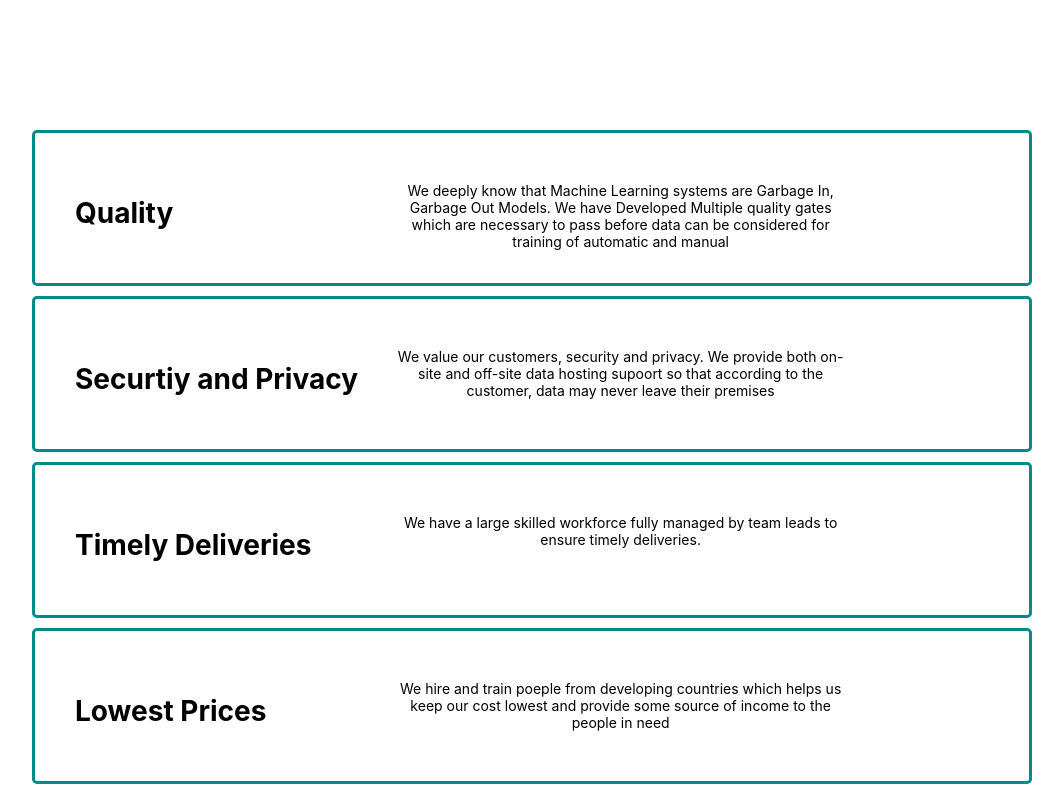
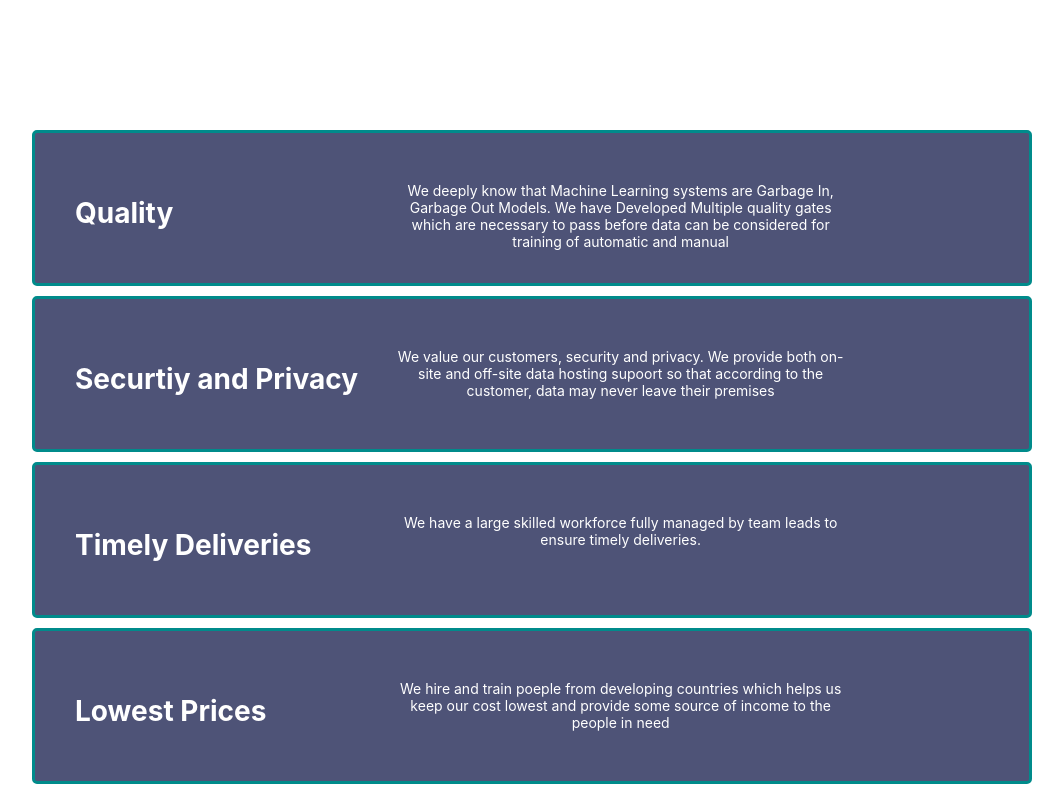
Before and after one commit to D3nii/React-Projects, a React (Create React App) app in the folder prox/: page / in a window 1280 px wide. Shown: the part 1787-2579 px from the top of the page, without its empty margins (108-1171 px from the left). Built offline with nearby package versions, Linux system fonts and the light colour scheme.

Commit message:
Update Page3Cards.css

```diff
--- a/prox/src/Style/Page3Cards.css
+++ b/prox/src/Style/Page3Cards.css
@@ -1,10 +1,11 @@
 #page3_cards {
   display: flex;
   margin: 10px 200px;
-  border: 3px solid darkcyan;
   border-radius: 5px;
   position: relative;
   height: 140px;
+  background-color: rgb(78, 83, 119);
+  color: white;
 }
 
 #page3_body {
```
